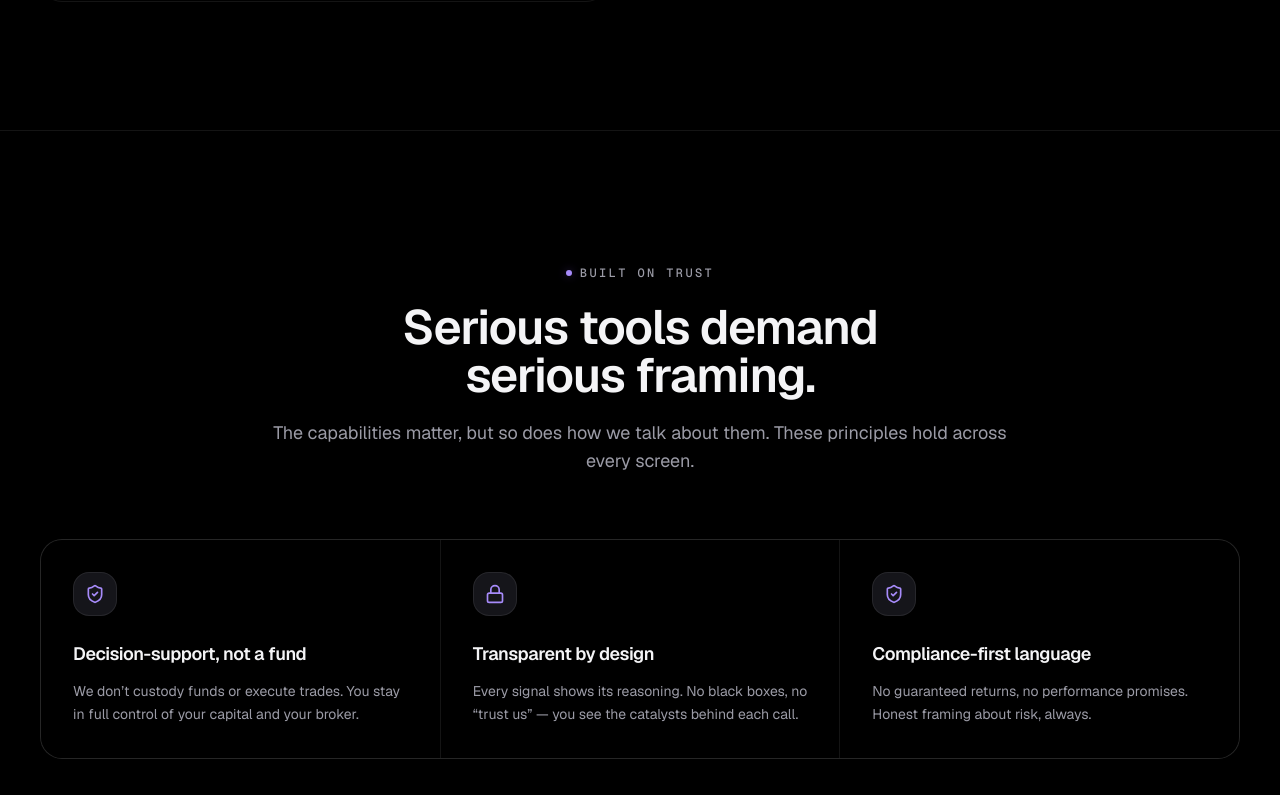
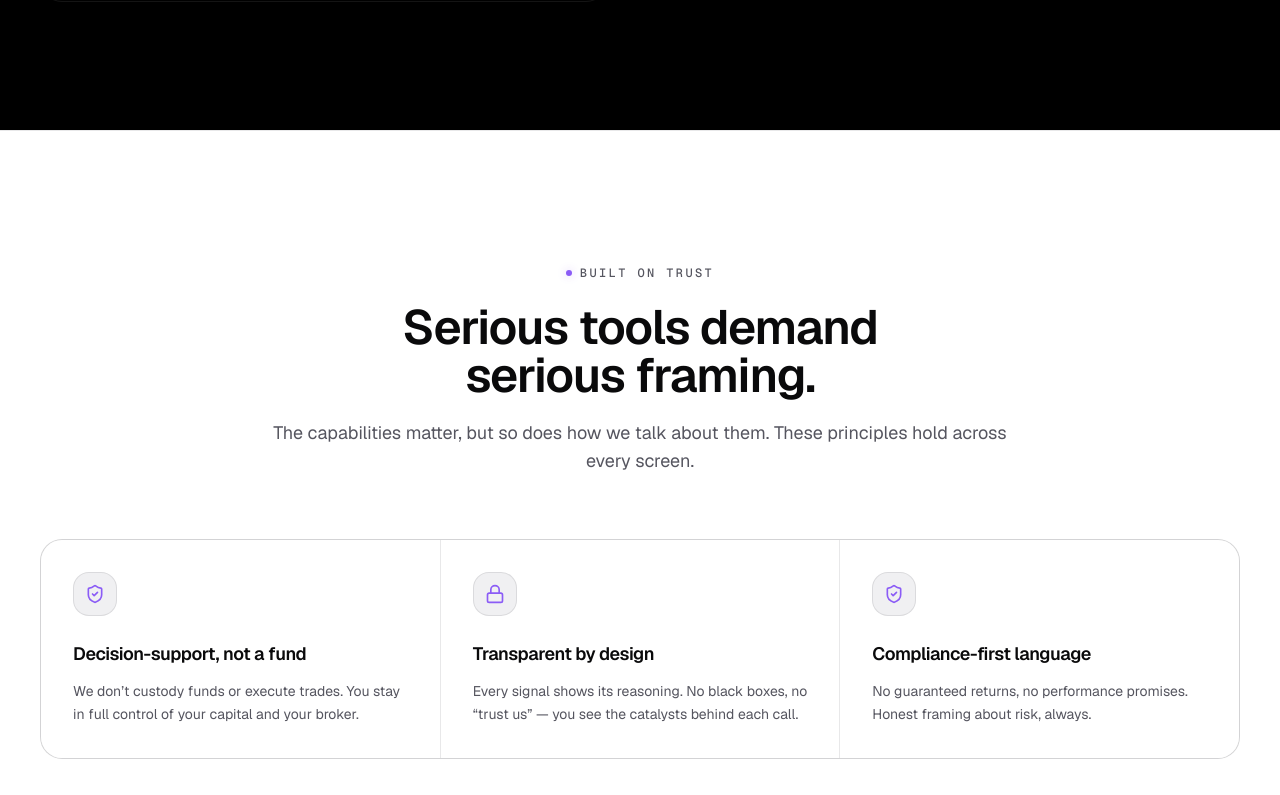
Before and after one commit to TaylorURL/rootriseholdings-com, a React (Vite) app: page /features in a window 1280 px wide. Shown: the part 4805-5600 px from the top of the page. Built offline with nearby package versions, Linux system fonts and the light colour scheme.

Commit message:
sunday: Edit src/pages/marketing/FeaturesPage.jsx

```diff
--- a/src/pages/marketing/FeaturesPage.jsx
+++ b/src/pages/marketing/FeaturesPage.jsx
@@ -102,7 +102,7 @@ export default function FeaturesPage() {
       </Section>
 
       {/* Trust pillars */}
-      <Section className="border-t border-border">
+      <Section tone="light" className="border-t border-border">
         <Container>
           <SectionHeading
             eyebrow="Built on trust"
```
